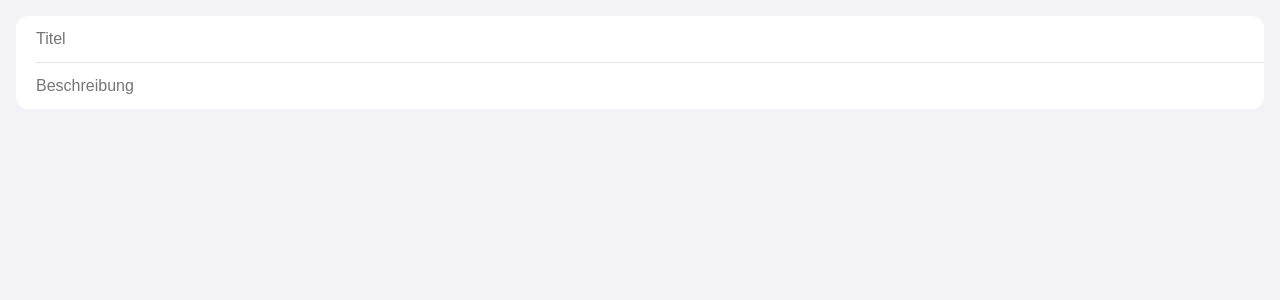
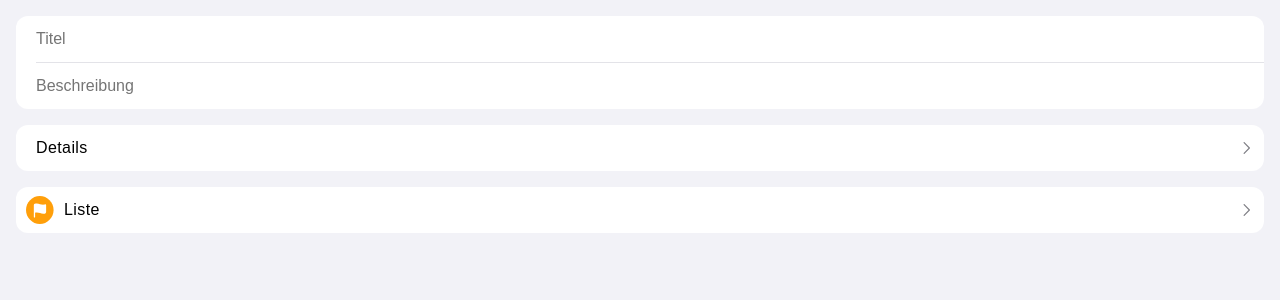
Before and after one commit to max-beckmann/progressive-reminders, an Angular app: page /new-reminder in a window 1280 px wide. Shown: the top 300 px of the page. Built offline with nearby package versions, Linux system fonts and the light colour scheme; a web font is replaced by a local one.

Commit message:
add other lists to new-reminder page

```diff
--- a/src/app/components/pages/new-reminder-page/new-reminder-page.component.html
+++ b/src/app/components/pages/new-reminder-page/new-reminder-page.component.html
@@ -2,8 +2,8 @@
   <app-list [items]="baseInputs"></app-list>
 </app-container>
 <app-container>
-  <app-list></app-list>
+  <app-list [items]="detailsLink"></app-list>
 </app-container>
 <app-container>
-  <app-list></app-list>
+  <app-list [items]="associatedListLink"></app-list>
 </app-container>
--- a/src/app/components/pages/new-reminder-page/new-reminder-page.component.ts
+++ b/src/app/components/pages/new-reminder-page/new-reminder-page.component.ts
@@ -8,6 +8,7 @@ import { ContainerComponent } from '../../container/container.component';
 import {
   InlineListTileComponent
 } from '../../inline-list-tile/inline-list-tile.component';
+import { IconType } from '../../icon/icon.component';
 
 @Component({
   selector: 'app-new-reminder-page',
@@ -30,5 +31,20 @@ export class NewReminderPageComponent {
       type: ListItemType.INPUT,
       value: 'Beschreibung',
     }
-  ]
+  ];
+  protected readonly detailsLink: ListItem[] = [
+    {
+      type: ListItemType.LINK,
+      value: 'Details',
+      link: '/new-reminder/details'
+    }
+  ];
+  protected readonly associatedListLink: ListItem[] = [
+    {
+      type: ListItemType.LINK,
+      value: 'Liste',
+      icon: IconType.FLAG,
+      link: '/new-reminder/associated-list'
+    }
+  ];
 }
```
